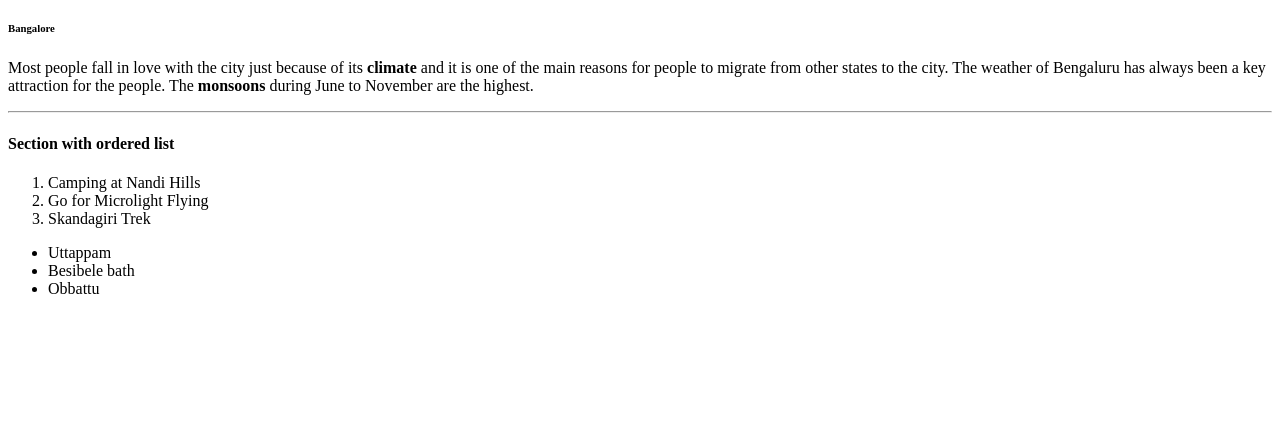
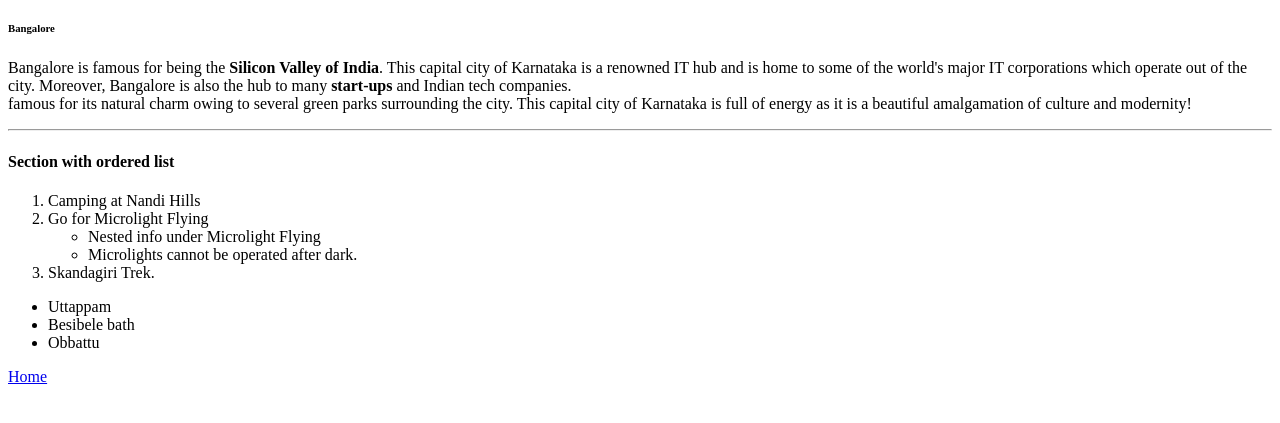
Before and after one commit to 44-563-WebApps-F23/44563-webapps-f23-assignment3-S565725, a plain HTML site: page index.html in a window 1280 px wide. Shown: the part 61-484 px from the top of the page. Drawn offline with Linux system fonts and the light colour scheme.

Commit message:
git status

```diff
--- a/index.html
+++ b/index.html
@@ -6,20 +6,29 @@
     <body>
         <h1>HEMA LIKHITHA ADAPA S565725</h1>
         <h6>Bangalore</h6>
-        <p>Most people fall in love with the city just because of its <b>climate</b> and it is one of the main reasons for people to migrate from other states to the city. The weather of Bengaluru has always been a key attraction for the people. The <b>monsoons</b> during June to November are the highest.</p>
+        <p>Bangalore is famous for being the <b>Silicon Valley of India</b>. This capital city of Karnataka is a renowned IT hub and is home to some of the world's major IT corporations which operate out of the city. Moreover, Bangalore is also the hub to many <b>start-ups</b> and Indian tech companies.<br>famous for its natural charm owing to several green parks surrounding the city. This capital city of Karnataka is full of energy as it is a beautiful amalgamation of culture and modernity!</p>
         <hr>
         <h4>Section with ordered list</h4>
-        <ol type = '1'>
+        <ol type='1'>
             <li>Camping at Nandi Hills</li>
-            <li>Go for Microlight Flying</li>
-            <li>Skandagiri Trek</li>
+            <li>Go for Microlight Flying
+                <ul>
+                    <li>Nested info under Microlight Flying</li>
+                    <li>Microlights cannot be operated after dark.</li>
+                </ul>
+            <li>Skandagiri Trek.</li>
         </ol>
+
         <ul>
             <li>Uttappam</li>
             <li>Besibele bath</li>
             <li>Obbattu</li>
         </ul>
 
+
+    <bottom>
+        <a href="mystats.html">Home</a>
+    </bottom>
     </body>
 
 </html>
```
Also changed, not shown: mystats.html (added, +11 -0 lines), img1.jpg (added).
